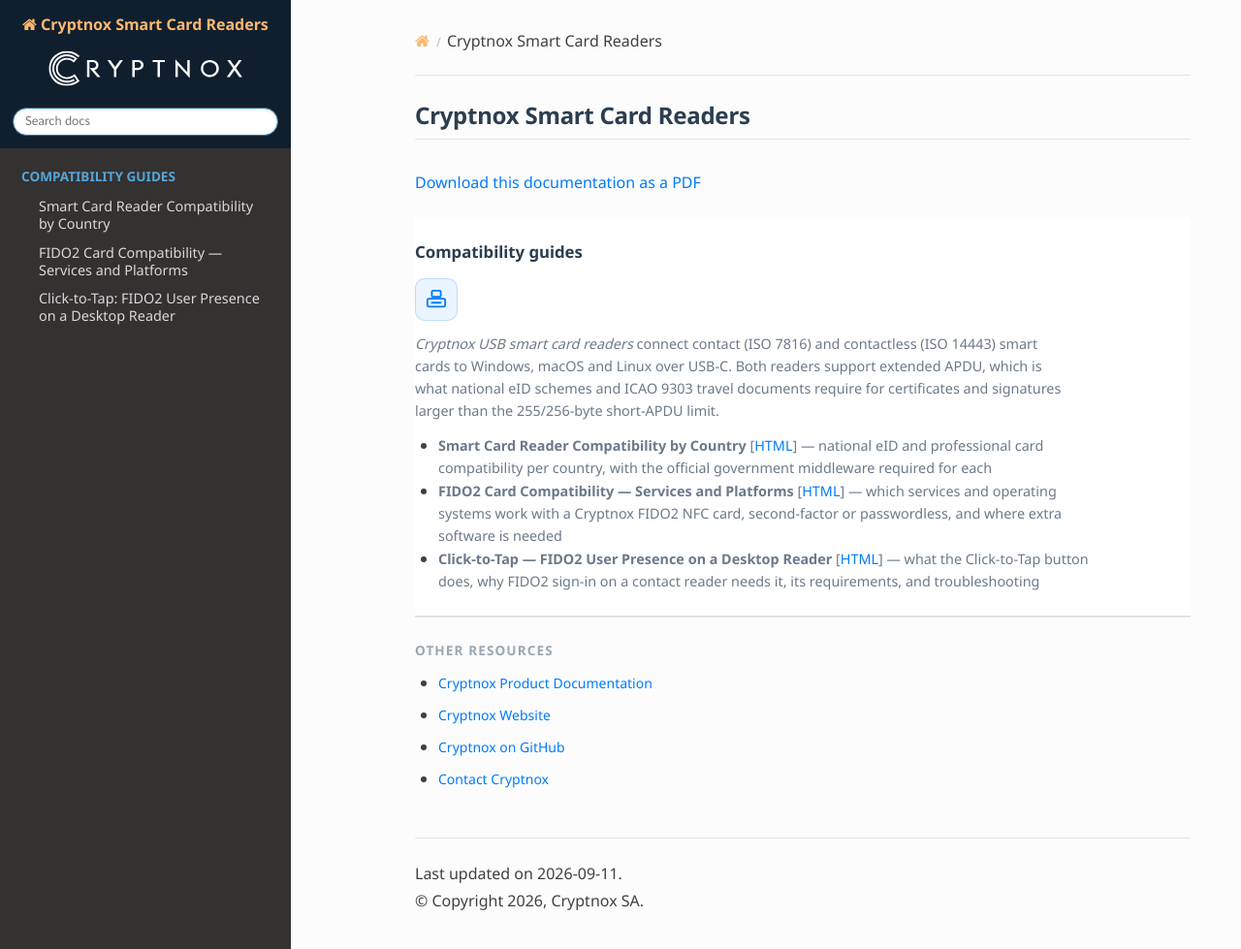
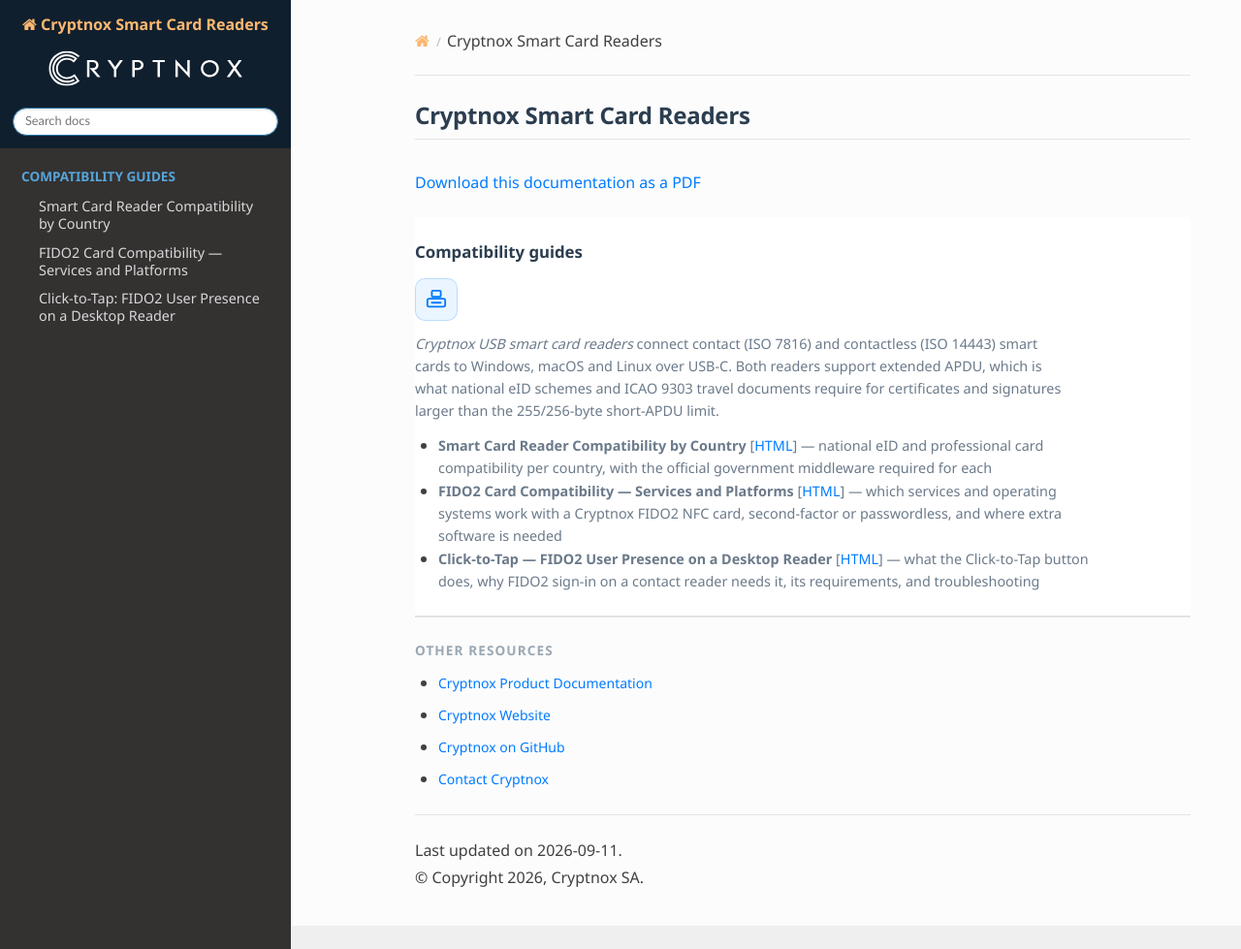
Before and after one commit to embarquech/cryptnox-readers, a Sphinx documentation site: the page built from docs/source/index.rst, in a window 1280 px wide and 979 px high. Shown: the whole window at 97% size. Built offline with Sphinx 7.4.7 and the Read the Docs theme 3.1.0, drawn with Linux system fonts in a browser that asks for light colours.

Commit message:
Restore the footer separator on every page
The footer template override copied from the docs hub drops the
theme's own <hr/>, so no page had a bar above the footer. Put it back
in the template and remove the index-only workaround so the index
shows one bar, not two.

Co-Authored-By: Claude Opus 5 <noreply@anthropic.com>

```diff
--- a/docs/source/_templates/footer.html
+++ b/docs/source/_templates/footer.html
@@ -1,3 +1,4 @@
+<hr/>
 {%- if last_updated %}
 <p style="margin-bottom: 0.25rem;">Last updated on {{ last_updated }}.</p>
 {%- endif %}
--- a/docs/source/index.rst
+++ b/docs/source/index.rst
@@ -52,9 +52,3 @@ Other resources
 * `Cryptnox Website <https://www.cryptnox.com>`_
 * `Cryptnox on GitHub <https://github.com/cryptnox>`_
 * `Contact Cryptnox <https://cryptnox.com/contact/>`_
-
-|
-
--------------------------
-
-..
```
